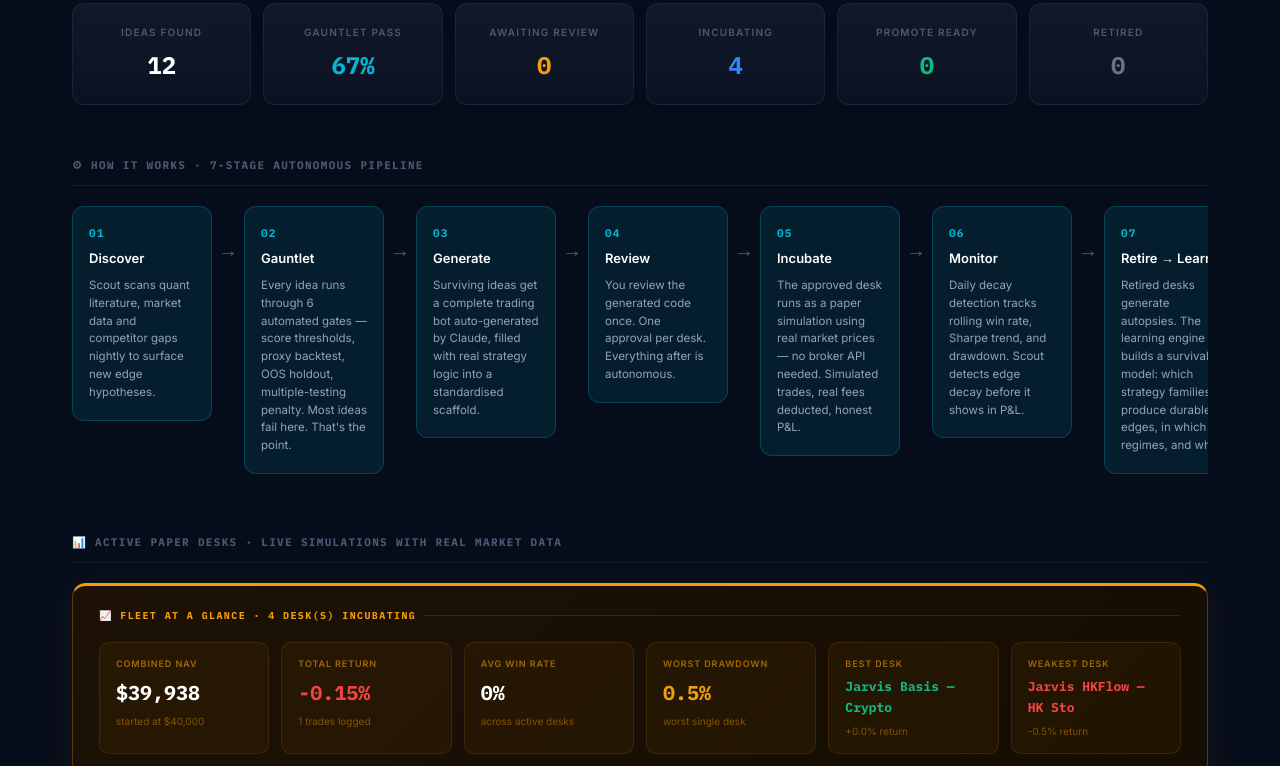
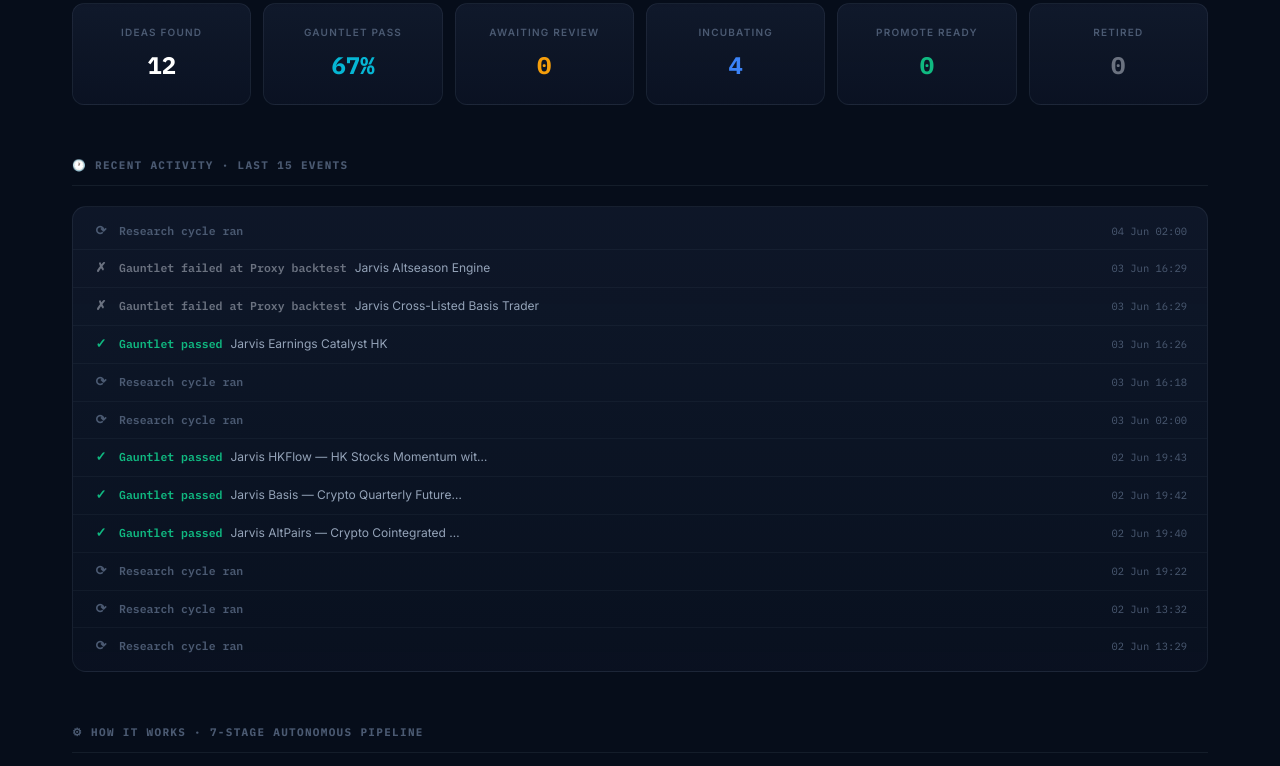
Before and after one commit to adamdegoat/jarvisscout, a plain HTML site: page index.html in a window 1280 px wide. Shown: the part 516-1282 px from the top of the page. Drawn offline with Linux system fonts and the light colour scheme.

Commit message:
Scout dashboard 2026-06-04 10:29

```diff
--- a/index.html
+++ b/index.html
@@ -51,6 +51,17 @@ body{background:var(--bg);color:#e2e8f0;font-family:'Inter',sans-serif;font-size
 
 /* Glass panel */
 .glass{background:linear-gradient(180deg,rgba(22,32,53,.62),rgba(15,23,42,.55));border:1px solid var(--line);border-radius:16px;padding:24px;backdrop-filter:blur(14px);box-shadow:0 12px 36px rgba(0,0,0,.32);margin-bottom:48px}
+
+/* Activity feed */
+.act-feed{background:linear-gradient(180deg,rgba(22,32,53,.55),rgba(13,21,38,.5));border:1px solid var(--line);border-radius:14px;padding:6px 0;margin-bottom:48px}
+.act-row{display:flex;align-items:baseline;gap:10px;padding:8px 20px;border-bottom:1px solid rgba(148,163,184,.06)}
+.act-row:last-child{border-bottom:none}
+.act-icon{font-family:'IBM Plex Mono',monospace;font-size:13px;font-weight:700;min-width:16px;text-align:center}
+.act-body{flex:1;font-size:12.5px;display:flex;gap:8px;align-items:baseline;flex-wrap:wrap}
+.act-label{font-family:'IBM Plex Mono',monospace;font-size:11.5px;font-weight:600}
+.act-detail{color:var(--muted);font-size:12px}
+.act-ts{font-family:'IBM Plex Mono',monospace;font-size:10.5px;color:var(--dim);white-space:nowrap;min-width:72px;text-align:right}
+.act-empty{padding:20px;text-align:center;color:var(--dim);font-size:12px;font-family:'IBM Plex Mono',monospace}
 
 /* Action required / review cards */
 .action-section{margin-bottom:48px}
@@ -200,6 +211,58 @@ body{background:var(--bg);color:#e2e8f0;font-family:'Inter',sans-serif;font-size
     <div class="cstat"><div class="cs-l">Promote Ready</div><div class="cs-v" style="color:#10b981">0</div></div>
     <div class="cstat"><div class="cs-l">Retired</div><div class="cs-v" style="color:#6b7280">0</div></div>
   </div>
+
+  <!-- ACTIVITY FEED -->
+  <div class="section-h">&#128336; Recent Activity &middot; last 15 events</div>
+  <div class="act-feed"><div class="act-row">
+  <span class="act-icon" style="color:#4b5a72">⟳</span>
+  <span class="act-body"><span class="act-label" style="color:#4b5a72">Research cycle ran</span></span>
+  <span class="act-ts">04 Jun 02:00</span>
+</div><div class="act-row">
+  <span class="act-icon" style="color:#6b7280">✗</span>
+  <span class="act-body"><span class="act-label" style="color:#6b7280">Gauntlet failed at Proxy backtest</span><span class="act-detail">Jarvis Altseason Engine</span></span>
+  <span class="act-ts">03 Jun 16:29</span>
+</div><div class="act-row">
+  <span class="act-icon" style="color:#6b7280">✗</span>
+  <span class="act-body"><span class="act-label" style="color:#6b7280">Gauntlet failed at Proxy backtest</span><span class="act-detail">Jarvis Cross-Listed Basis Trader</span></span>
+  <span class="act-ts">03 Jun 16:29</span>
+</div><div class="act-row">
+  <span class="act-icon" style="color:#10b981">✓</span>
+  <span class="act-body"><span class="act-label" style="color:#10b981">Gauntlet passed</span><span class="act-detail">Jarvis Earnings Catalyst HK</span></span>
+  <span class="act-ts">03 Jun 16:26</span>
+</div><div class="act-row">
+  <span class="act-icon" style="color:#4b5a72">⟳</span>
+  <span class="act-body"><span class="act-label" style="color:#4b5a72">Research cycle ran</span></span>
+  <span class="act-ts">03 Jun 16:18</span>
+</div><div class="act-row">
+  <span class="act-icon" style="color:#4b5a72">⟳</span>
+  <span class="act-body"><span class="act-label" style="color:#4b5a72">Research cycle ran</span></span>
+  <span class="act-ts">03 Jun 02:00</span>
+</div><div class="act-row">
+  <span class="act-icon" style="color:#10b981">✓</span>
+  <span class="act-body"><span class="act-label" style="color:#10b981">Gauntlet passed</span><span class="act-detail">Jarvis HKFlow — HK Stocks Momentum wit…</span></span>
+  <span class="act-ts">02 Jun 19:43</span>
+</div><div class="act-row">
+  <span class="act-icon" style="color:#10b981">✓</span>
+  <span class="act-body"><span class="act-label" style="color:#10b981">Gauntlet passed</span><span class="act-detail">Jarvis Basis — Crypto Quarterly Future…</span></span>
+  <span class="act-ts">02 Jun 19:42</span>
+</div><div class="act-row">
+  <span class="act-icon" style="color:#10b981">✓</span>
+  <span class="act-body"><span class="act-label" style="color:#10b981">Gauntlet passed</span><span class="act-detail">Jarvis AltPairs — Crypto Cointegrated …</span></span>
+  <span class="act-ts">02 Jun 19:40</span>
+</div><div class="act-row">
+  <span class="act-icon" style="color:#4b5a72">⟳</span>
+  <span class="act-body"><span class="act-label" style="color:#4b5a72">Research cycle ran</span></span>
+  <span class="act-ts">02 Jun 19:22</span>
+</div><div class="act-row">
+  <span class="act-icon" style="color:#4b5a72">⟳</span>
+  <span class="act-body"><span class="act-label" style="color:#4b5a72">Research cycle ran</span></span>
+  <span class="act-ts">02 Jun 13:32</span>
+</div><div class="act-row">
+  <span class="act-icon" style="color:#4b5a72">⟳</span>
+  <span class="act-body"><span class="act-label" style="color:#4b5a72">Research cycle ran</span></span>
+  <span class="act-ts">02 Jun 13:29</span>
+</div></div>
 
   <!-- ACTION REQUIRED -->
 
@@ -632,7 +695,7 @@ body{background:var(--bg);color:#e2e8f0;font-family:'Inter',sans-serif;font-size
     <span class="sep">&middot;</span>
     <a href="https://github.com/adamdegoat/jarvisscout">GitHub</a>
     <span class="sep">&middot;</span>
-    Last updated 2026-06-04 09:00 SGT
+    Last updated 2026-06-04 10:29 SGT
   </div>
 
 </div>
```
Also changed, not shown: archive.html (+1 -1 lines).
